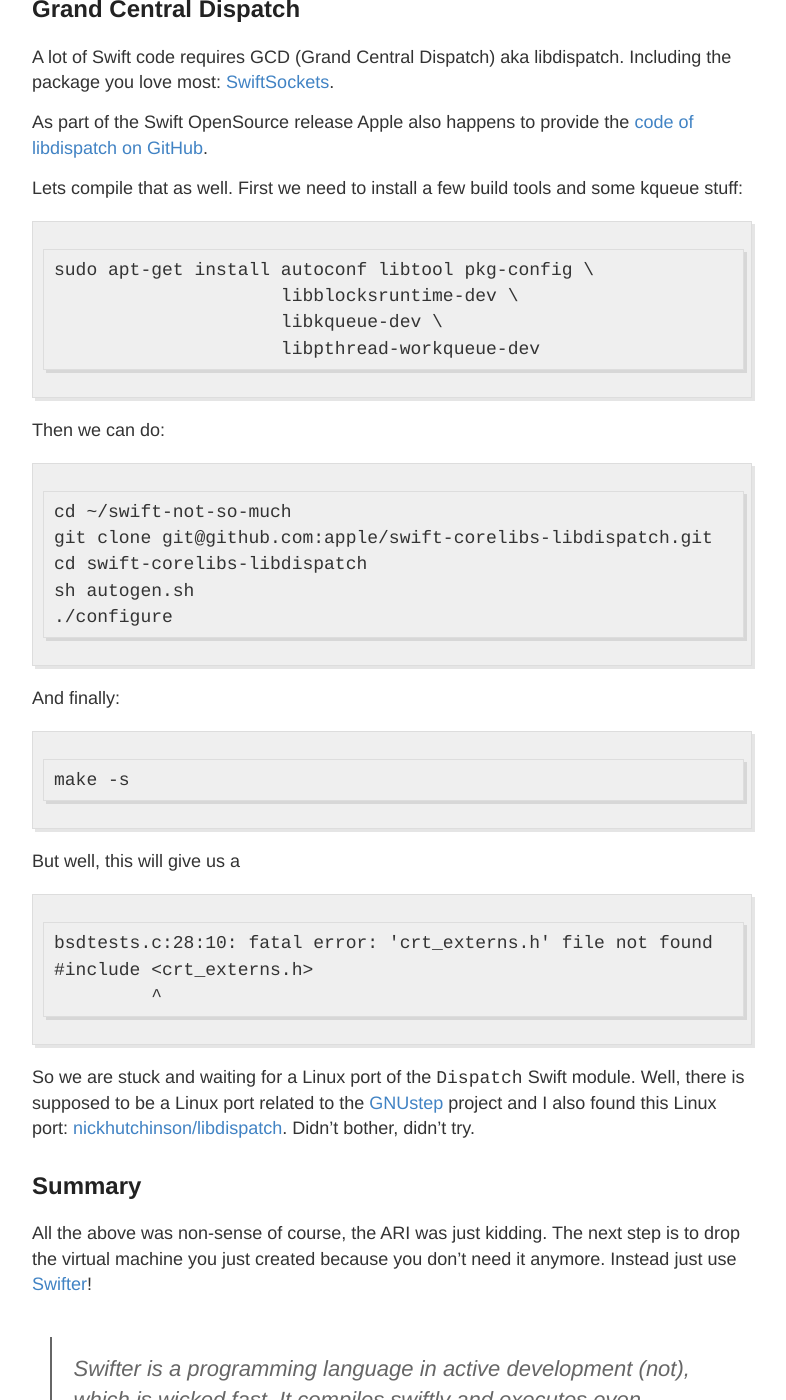
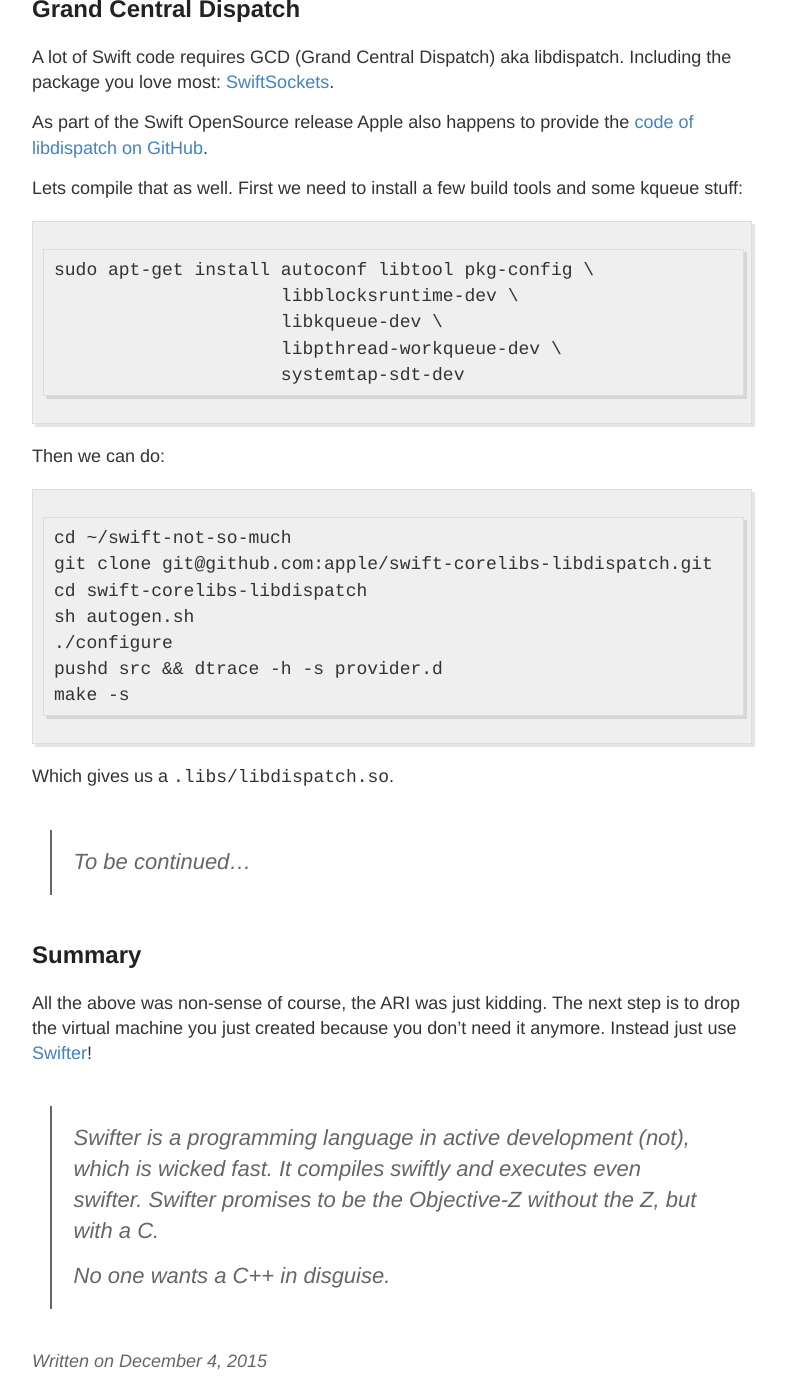
Before and after one commit to AlwaysRightInstitute/alwaysrightinstitute.github.io, a Jekyll site: the page built from _posts/2015-12-04-swift-on-linux-in-vbox-on-osx.md, in a window 1280 px wide and 1400 px high, scrolled down 8406 px. Shown: the whole window, without its empty margins (248-1034 px from the left). Built offline with Jekyll 4.4.1, drawn with Linux system fonts in a browser that asks for light colours; Markdown is read by kramdown in place of the engine named in the settings.

Commit message:
Updated as per new INSTALL.

```diff
--- a/_posts/2015-12-04-swift-on-linux-in-vbox-on-osx.md
+++ b/_posts/2015-12-04-swift-on-linux-in-vbox-on-osx.md
@@ -223,7 +223,8 @@
     sudo apt-get install autoconf libtool pkg-config \
                          libblocksruntime-dev \
                          libkqueue-dev \
-                         libpthread-workqueue-dev
+                         libpthread-workqueue-dev \
+                         systemtap-sdt-dev
 
 Then we can do:
 
@@ -232,23 +233,12 @@
     cd swift-corelibs-libdispatch
     sh autogen.sh
     ./configure
-
-And finally:
-
+    pushd src && dtrace -h -s provider.d
     make -s
 
-But well, this will give us a
+Which gives us a `.libs/libdispatch.so`.
 
-    bsdtests.c:28:10: fatal error: 'crt_externs.h' file not found
-    #include <crt_externs.h>
-             ^
-
-So we are stuck and waiting for a Linux port of the `Dispatch` Swift module.
-Well, there is supposed to be a Linux port related to the
-[GNUstep](http://www.gnustep.org/)
-project and I also found this Linux port:
-[nickhutchinson/libdispatch](https://github.com/nickhutchinson/libdispatch).
-Didn't bother, didn't try.
+> To be continued...
 
 
 ## Summary
```
